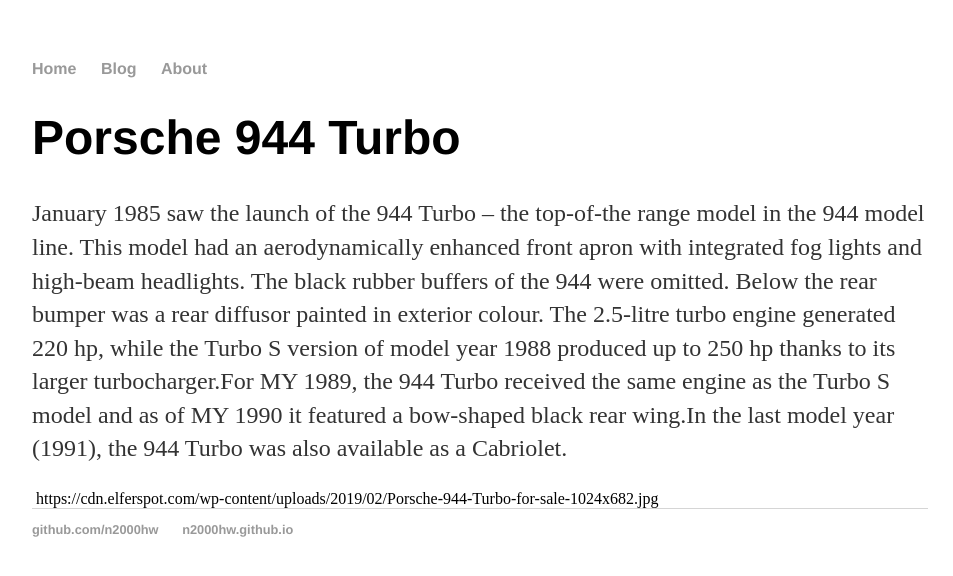
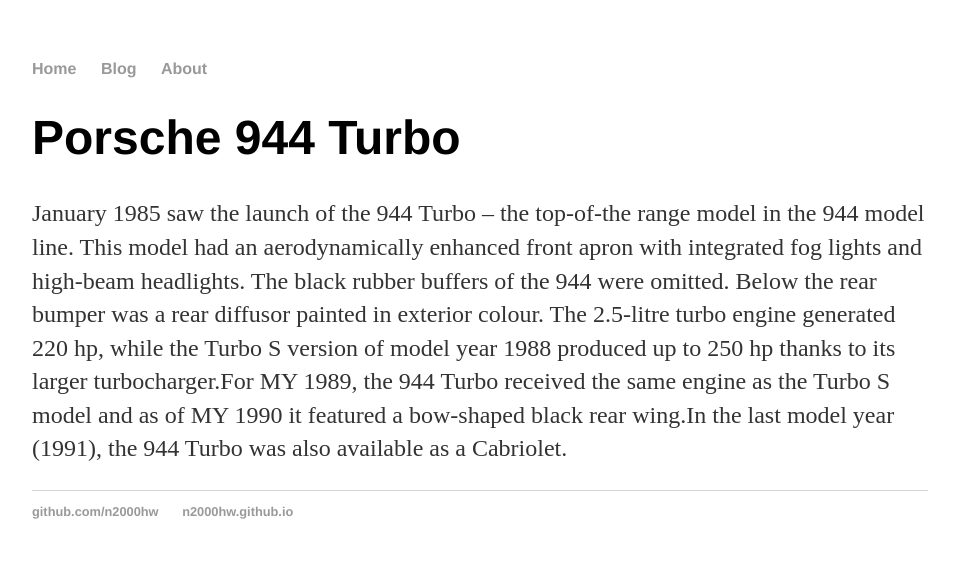
Before and after one commit to n2000hw/n2000hw.github.io, a Jekyll site: the page built from about/index.html, in a window 1280 px wide. Shown: the top 576 px of the page, without its empty margins (160-1113 px from the left). Built offline with Jekyll 4.4.1, drawn with Linux system fonts in a browser that asks for light colours; some of the changed lines change nothing that is shown.

Commit message:
Update index.html

```diff
--- a/about/index.html
+++ b/about/index.html
@@ -5,5 +5,4 @@
 <div class="blurb">
     <h1>Porsche 944 Turbo</h1>
     <p>January 1985 saw the launch of the 944 Turbo – the top-of-the range model in the 944 model line. This model had an aerodynamically enhanced front apron with integrated fog lights and high-beam headlights. The black rubber buffers of the 944 were omitted. Below the rear bumper was a rear diffusor painted in exterior colour. The 2.5-litre turbo engine generated 220 hp, while the Turbo S version of model year 1988 produced up to 250 hp thanks to its larger turbocharger.For MY 1989, the 944 Turbo received the same engine as the Turbo S model and as of MY 1990 it featured a bow-shaped black rear wing.In the last model year (1991), the 944 Turbo was also available as a Cabriolet.</p>
-    <img> https://cdn.elferspot.com/wp-content/uploads/2019/02/Porsche-944-Turbo-for-sale-1024x682.jpg </img>
 </div>
```
